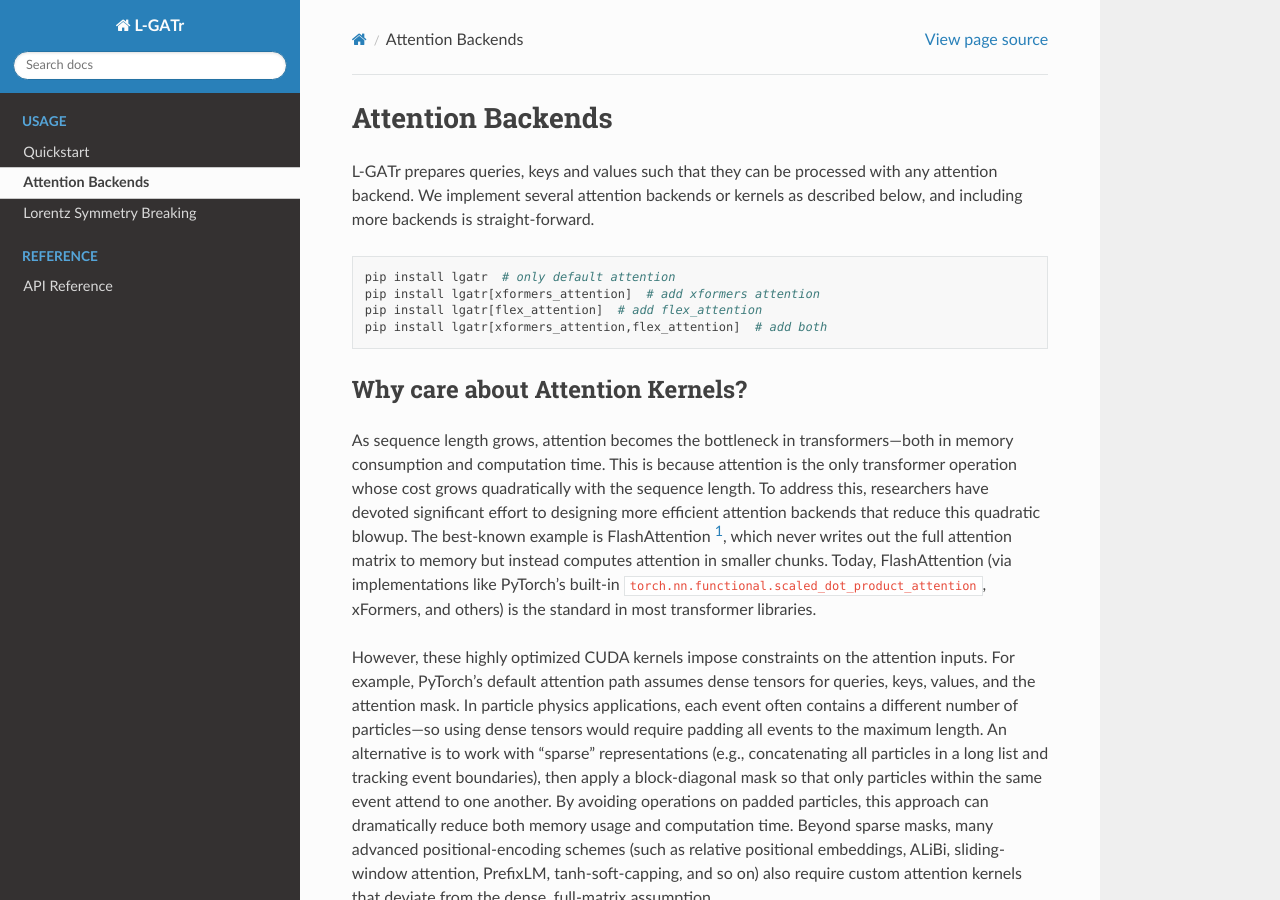
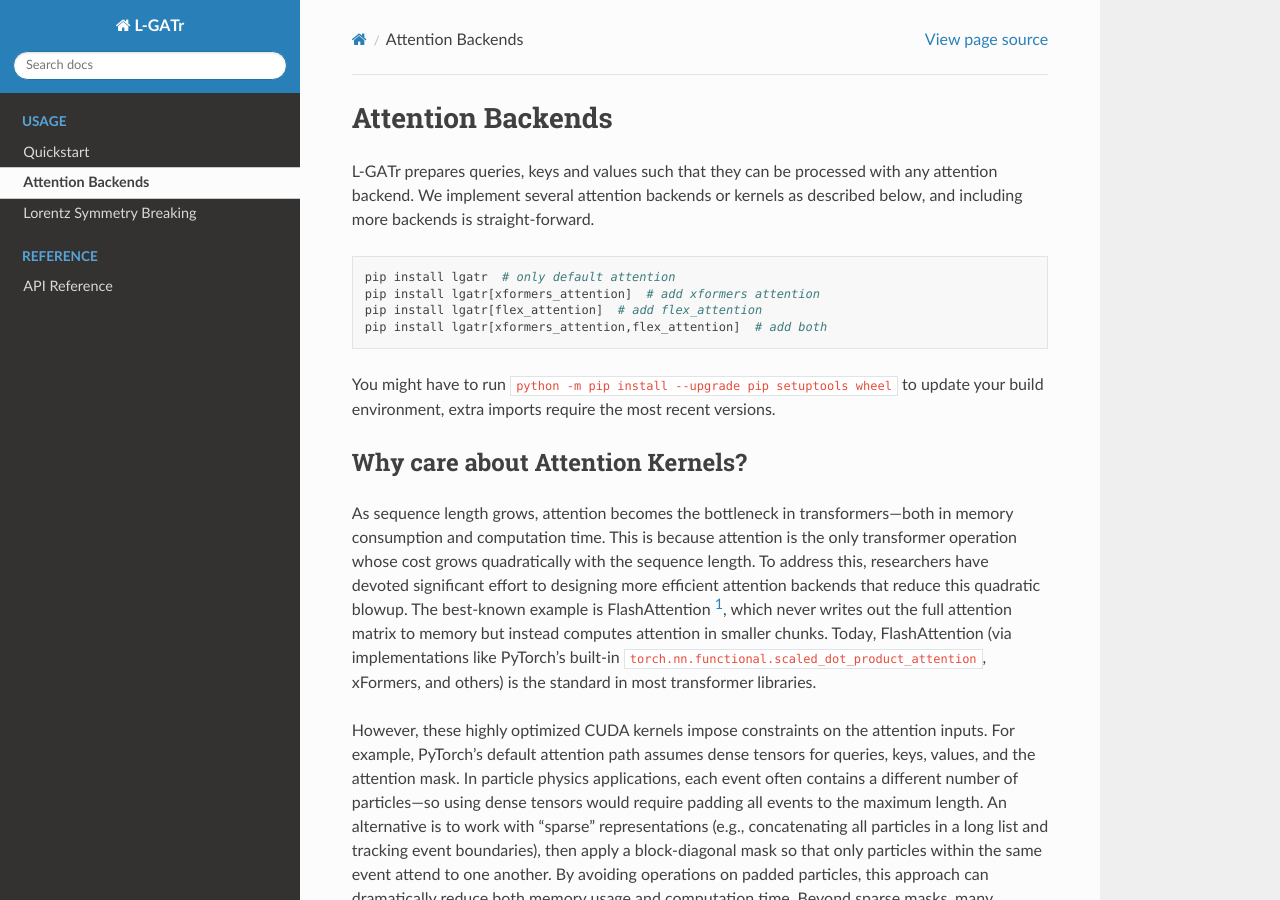
Before and after one commit to heidelberg-hepml/lgatr, a Sphinx documentation site: the page built from docs/source/attentionbackends.rst, in a window 1280 px wide and 900 px high. Built offline with Sphinx 7.4.7 and the Read the Docs theme 3.1.0, drawn with Linux system fonts in a browser that asks for light colours.

Commit message:
Small post-PR changes

```diff
--- a/docs/source/attentionbackends.rst
+++ b/docs/source/attentionbackends.rst
@@ -11,6 +11,9 @@ as described below, and including more backends is straight-forward.
     pip install lgatr[xformers_attention]  # add xformers attention
     pip install lgatr[flex_attention]  # add flex_attention
     pip install lgatr[xformers_attention,flex_attention]  # add both
+
+You might have to run ``python -m pip install --upgrade pip setuptools wheel``
+to update your build environment, extra imports require the most recent versions.
 
 Why care about Attention Kernels?
 ---------------------------------
```
Also changed, not shown: README.md (+2 -1 lines), img/gatr.png (added), img/logo.png (added), 1 other file.
